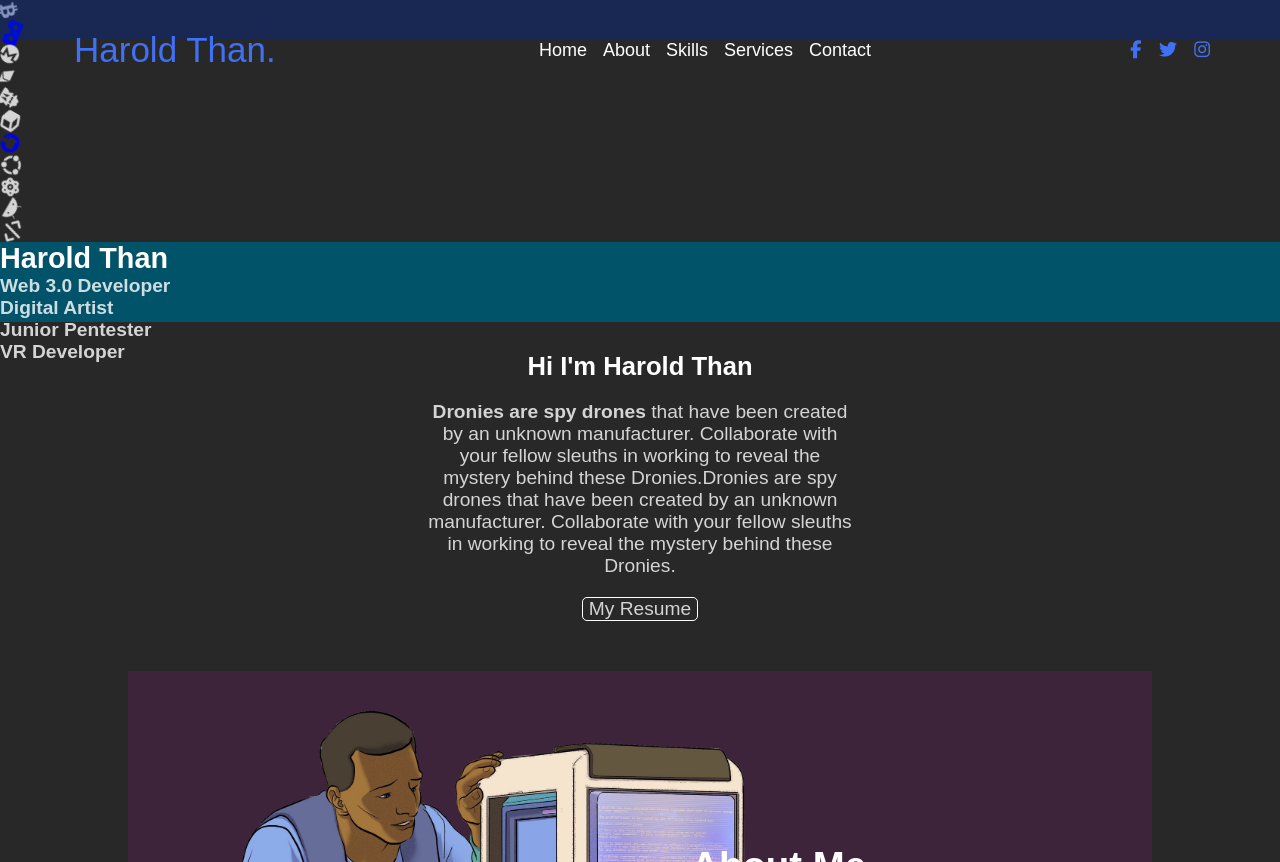
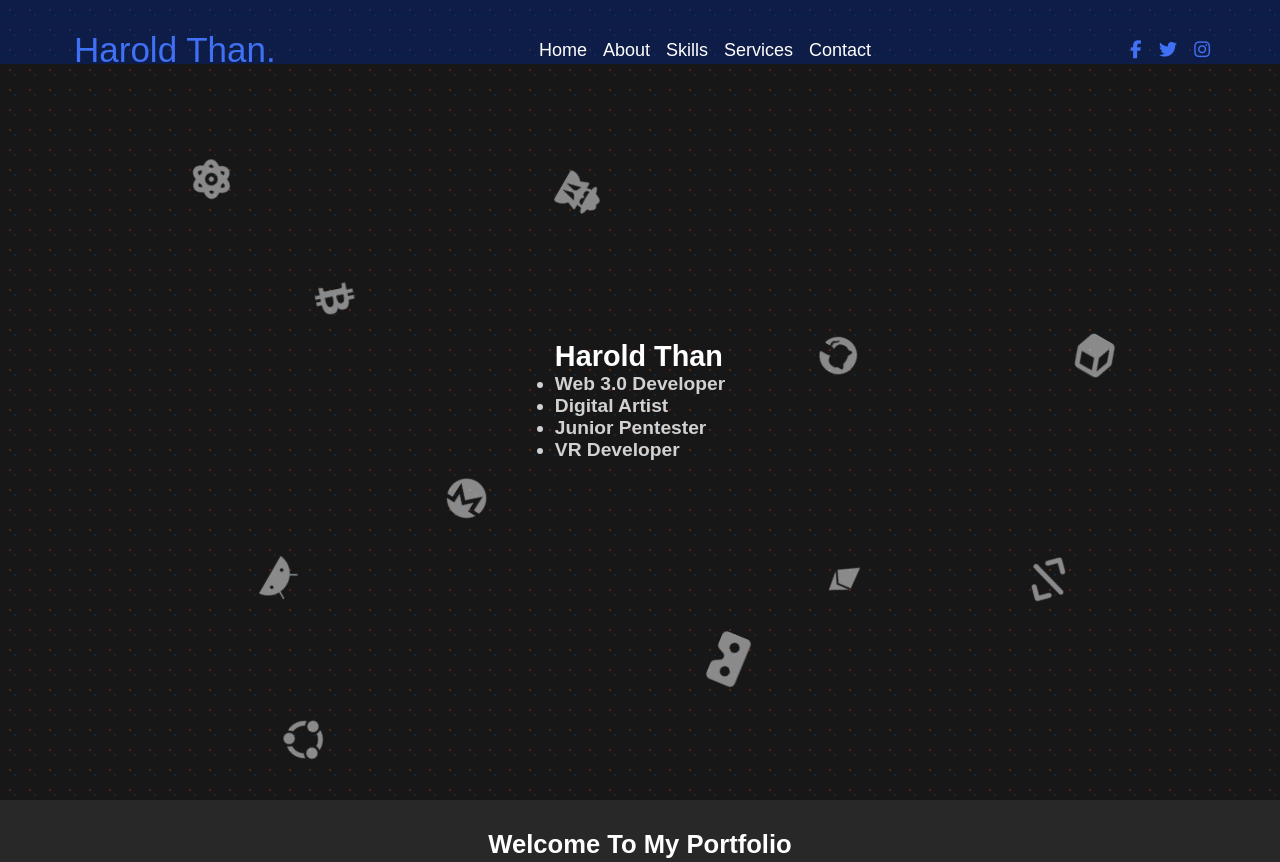
Before and after one commit to thanvinhbaohoang/EthereumOrgLandingPage, a plain HTML site: page index.html in a window 1280 px wide. Shown: the top 862 px of the page. Drawn offline with Linux system fonts and the light colour scheme; a web font is replaced by a local one.

Commit message:
Almost done??

```diff
--- a/index.html
+++ b/index.html
@@ -90,7 +90,7 @@
     <div class ="home">
         <div class="home-left">
             <div class = "home-header-container">
-                <h1> Hi I'm <span class = "highlight"> Harold Than</span></h1>
+                <h1> Welcome To My <span class = "highlight">Portfolio</span></h1>
             </div>
 
             <div class = "cta">
--- a/style.css
+++ b/style.css
@@ -42,10 +42,11 @@ nav{
   position: fixed;
   background: #00299960;
   width: 100%;
-  height: 30px;
+  height: 5vw;
   padding: 20px 0;
   z-index: 998;
   transition: all 0.3s ease;
+
 }
 nav.sticky{
   background: #4070f4;
@@ -121,12 +122,6 @@ nav.sticky .menu-btn{
   color: #fff;
 }
 
-
-
-
-
-
-
 /* HERO SECTION */
 .myName {
     width: 100%;
@@ -147,6 +142,117 @@ nav.sticky .menu-btn{
     width: 80%;
     margin: auto;
 }
+
+/* HERO SECTION */
+.myName {
+    width: 100%;
+    height: 100vh;
+    background-color: #232323;
+    display: flex;
+    /* position: fixed; */
+    justify-content: space-between;
+    /* align-items: center; */
+    justify-content: center;
+    align-items: center;
+
+    background-image: radial-gradient(#ff660038 5%, transparent 10%),radial-gradient(#00b3ff1c 5%, transparent 10%);
+    background-color: #171717;
+    background-position: 0 0, 5px 5px;
+    background-size: 20px 20px;
+  }
+
+/* Floating Icons Section */
+.floating-icons i{
+    transition: 3s;
+    color: rgba(255, 255, 255, 0.496);
+}
+.floating-icons i:hover{
+    transition: 0.1s;
+    color: rgb(255, 178, 95);
+    text-shadow: orange 0 0 200px;
+}
+.floating-icons{
+    align-items: center;
+  }
+  .floating-icons div {
+    position: absolute;
+    width: 50px;
+    height: 50px;
+    transition: 10s;
+    margin-top: 80px;
+
+  }
+
+  .floating-icons div i{
+    font-size: 3vw;
+  }
+  .floating-icons div:nth-child(1) {
+    top: 25%;
+    left: 25%;
+    animation: float 5s cubic-bezier(0.68, -0.55, 0.265, 1.55) ;
+  }
+
+  .floating-icons div:nth-child(2) {
+    top: 70%;
+    left: 55%;
+    animation: float 5.5s cubic-bezier(0.68, -0.55, 0.265, 1.55) ;
+  }
+  .floating-icons div:nth-child(3) {
+    top: 50%;
+    left: 35%;
+    animation: float 5.5s cubic-bezier(0.68, -0.55, 0.265, 1.55) ;
+  }
+  .floating-icons div:nth-child(4) {
+    top: 60%;
+    left: 65%;
+    animation: float 5s cubic-bezier(0.68, -0.55, 0.265, 1.55) ;
+  }
+  .floating-icons div:nth-child(5) {
+    top: 12%;
+    left: 44%;
+    animation: float 5.5s cubic-bezier(0.68, -0.55, 0.265, 1.55) ;
+  }
+  .floating-icons div:nth-child(6) {
+    top: 32%;
+    left: 84%;
+    animation: float 5s cubic-bezier(0.68, -0.55, 0.265, 1.55) ;
+  }
+  .floating-icons div:nth-child(7) {
+    top: 32%;
+    left: 64%;
+    animation: float 5s cubic-bezier(0.68, -0.55, 0.265, 1.55) ;
+  }
+  .floating-icons div:nth-child(8) {
+    top: 80%;
+    left: 22%;
+    animation: float 5s cubic-bezier(0.68, -0.55, 0.265, 1.55) ;
+  }
+  .floating-icons div:nth-child(9) {
+    top: 10%;
+    left: 15%;
+    animation: float 5.5s cubic-bezier(0.68, -0.55, 0.265, 1.55) ;
+  }
+  .floating-icons div:nth-child(10) {
+    top: 60%;
+    left: 20%;
+    animation: float 5s cubic-bezier(0.68, -0.55, 0.265, 1.55) ;
+  }
+  .floating-icons div:nth-child(11) {
+    top: 60%;
+    left: 80%;
+    animation: float 5.2s cubic-bezier(0.68, -0.55, 0.265, 1.55) ;
+  }
+
+  @keyframes float {
+    0%{
+      transform: scale(0) translateY(0) rotate(0) ;
+      opacity: 0;
+    }
+    100%{
+      transform: scale(1) translateY(-180) rotate(360deg);
+      opacity: 1;
+    }
+  }
 
 .logo {
     display: flex;
@@ -229,7 +335,20 @@ nav.sticky .menu-btn{
     width: 20%;
     text-align: center;
     margin: auto;
+    padding: 10px 10px;
 }
+.home-left .sign-up-box:hover{
+  transition:0.2s;
+  color: #ff8432;
+  border: solid 1px #ff8432;
+  box-shadow: #ffa365 5px 5px;
+}
+
+
+
+
+
+/* About Section Start */
 .about-section{
     display: flex;
     justify-content: space-between;
@@ -332,9 +451,12 @@ nav.sticky .menu-btn{
     height: 100%;
 }
 .product-section .tiles .tile .text-box{
-    padding: 10px 30px;
+    padding: 30px;
     background-color: rgba(0, 0, 0, 0.607);
     z-index: 10;
+}
+.product-section .tiles .tile .text-box .tile-title{
+    padding-bottom: 20px;
 }
 .product-section .tiles .tile .text-box i{
     height: 45px;
@@ -358,6 +480,8 @@ nav.sticky .menu-btn{
     margin: auto;
     border-bottom: solid white 1px;
     height: 720px;
+    padding: 20px;
+    margin-top: 20px;
 
 }
 .contact-section .contact-left{
@@ -441,5 +565,13 @@ textarea{
     background: #2b2b2b00;
     text-align: center;
     justify-content: center;
-    border: solid 1px #ff8432;
+    border: solid 1px white;
 }
+
+
+.contact-submit:hover{
+  transition:0.2s;
+  color: #ff8432;
+  border: solid 1px #ff8432;
+  box-shadow: #ffa365 5px 5px;
+}
```
Also changed, not shown: dot_background.jpg (added).
